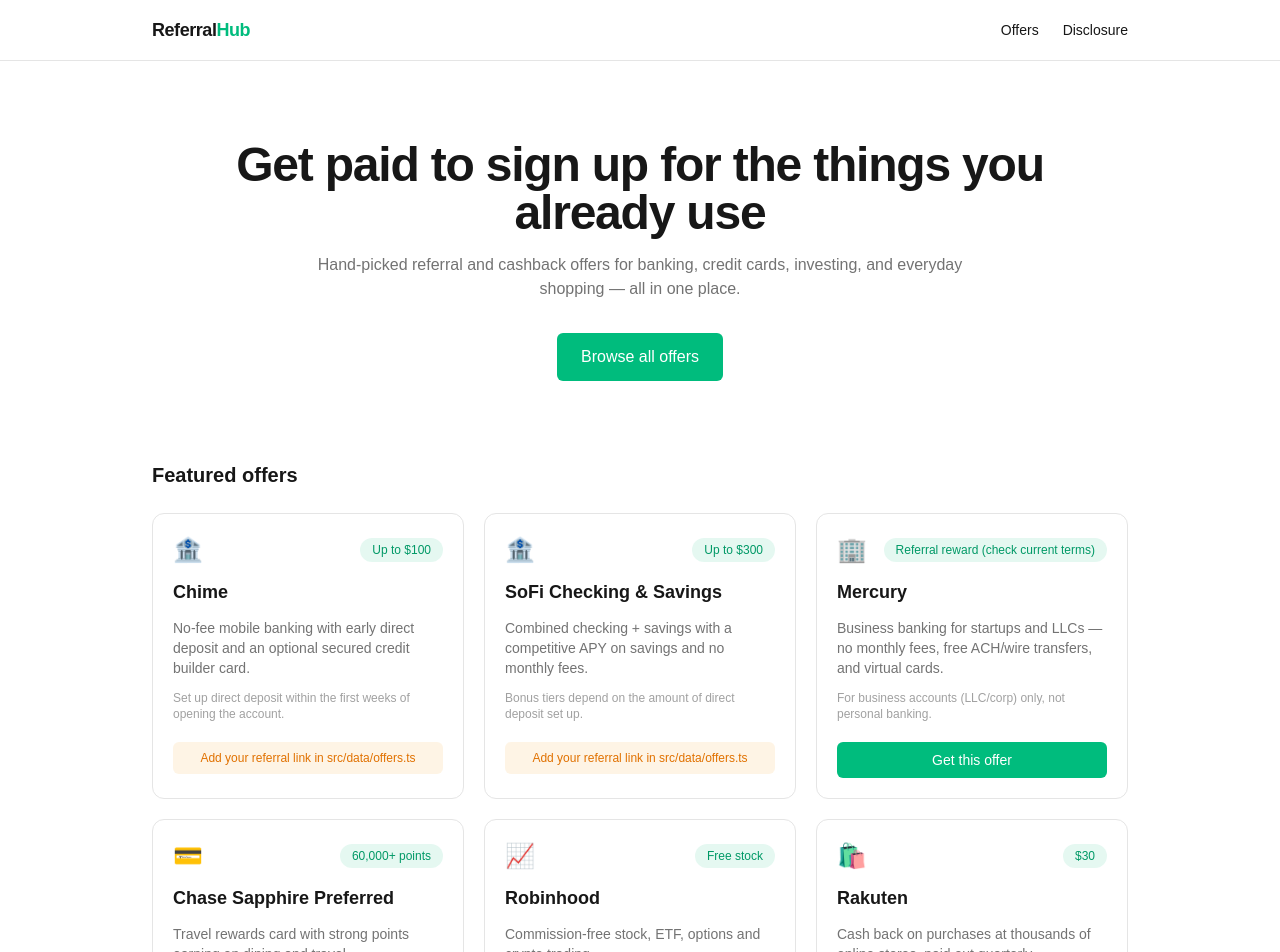
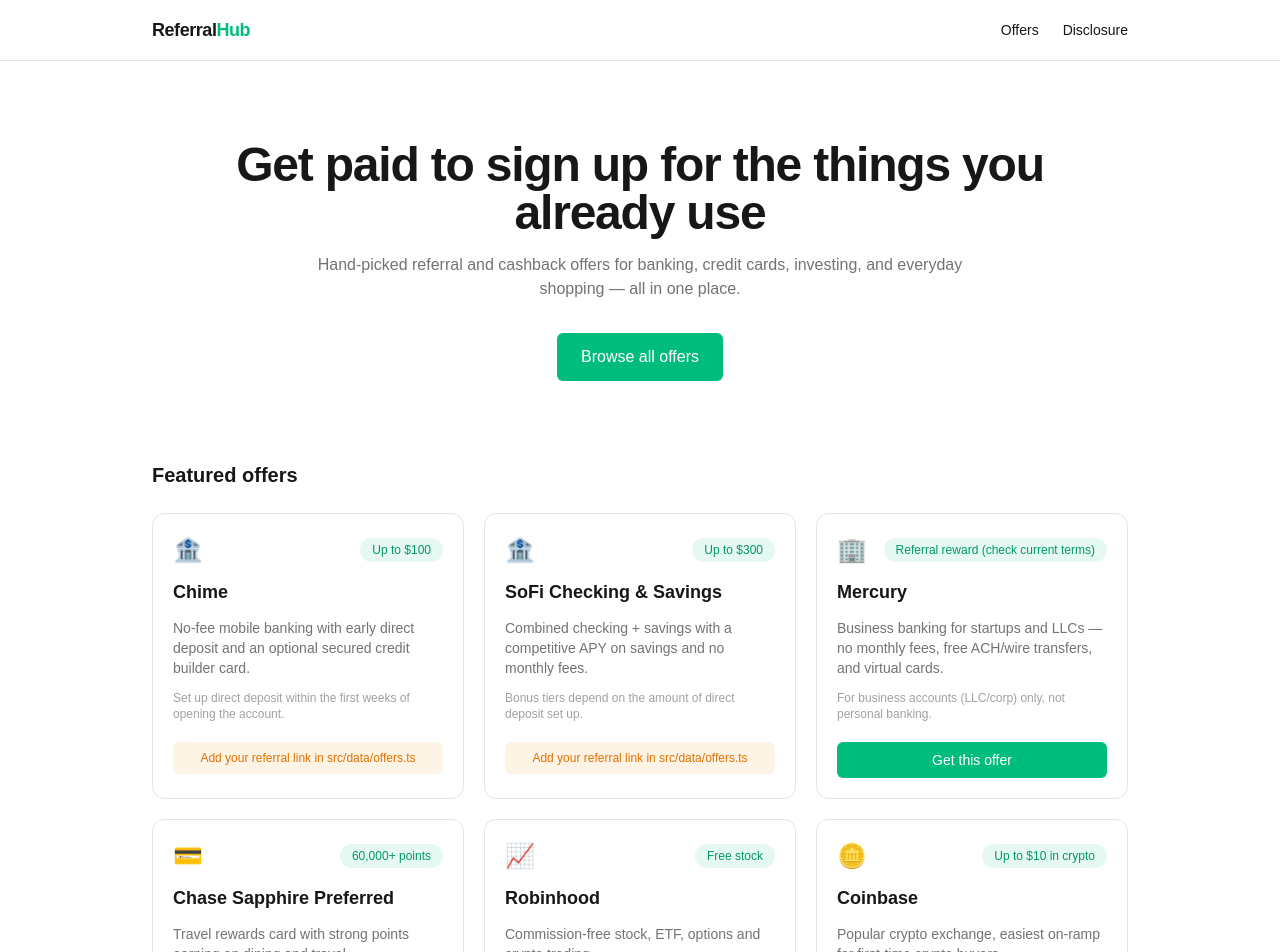
Before and after one commit to skippermaquina-del/referalhub, a Next.js app: page / in a window 1280 px wide. Shown: the top 952 px of the page. Built offline with nearby package versions, Linux system fonts and the light colour scheme.

Commit message:
Add real referral links for SoFi loans, Coinbase, and Coinbase Advanced
SoFi: personal loan, student loan refi, medical student loan refi, private student loan

```diff
--- a/src/data/offers.ts
+++ b/src/data/offers.ts
@@ -76,6 +76,50 @@
     referralUrl: "REPLACE_ME",
   },
   {
+    slug: "sofi-personal-loan",
+    name: "SoFi Personal Loan",
+    category: "banking",
+    emoji: "💵",
+    bonus: "$300",
+    description: "Fixed-rate personal loans with no fees, used for debt consolidation or big expenses.",
+    requirements: "Bonus paid out after your loan funds.",
+    referralUrl:
+      "https://www.sofi.com/invite/personal-loans?gcp=e3b9eef6-70e1-42b1-829d-90d635636a69&isAliasGcp=false",
+  },
+  {
+    slug: "sofi-student-loan-refi",
+    name: "SoFi Student Loan Refinance",
+    category: "banking",
+    emoji: "🎓",
+    bonus: "$300",
+    description: "Refinance student loans for a lower rate, with no origination or prepayment fees.",
+    requirements: "Welcome bonus paid out after your refinanced loan funds.",
+    referralUrl:
+      "https://www.sofi.com/invite/student-loans?gcp=4468b8a1-4488-4ec2-922a-42661870c2f6&isAliasGcp=false",
+  },
+  {
+    slug: "sofi-medical-student-loan-refi",
+    name: "SoFi Medical Student Loan Refinance",
+    category: "banking",
+    emoji: "🩺",
+    bonus: "$1,000",
+    description: "Special low rates on student loan refinancing for doctors and dentists.",
+    requirements: "For medical/dental professionals only. Bonus paid out after your refinanced loan funds.",
+    referralUrl:
+      "https://www.sofi.com/invite/medical-student-loans?gcp=8c279c9e-7bf0-4ef6-a4fb-7d32031e570a&isAliasGcp=false",
+  },
+  {
+    slug: "sofi-private-student-loan",
+    name: "SoFi Private Student Loan",
+    category: "banking",
+    emoji: "📚",
+    bonus: "$300",
+    description: "Private student loans with competitive rates and flexible repayment options.",
+    requirements: "Bonus paid out after your loan funds.",
+    referralUrl:
+      "https://www.sofi.com/invite/private-student-loans?gcp=ba3bcca9-30ed-4686-9329-bdaf70930ea3&isAliasGcp=false",
+  },
+  {
     slug: "mercury",
     name: "Mercury",
     category: "banking",
@@ -137,7 +181,18 @@
     bonus: "Up to $10 in crypto",
     description: "Popular crypto exchange, easiest on-ramp for first-time crypto buyers.",
     requirements: "Complete identity verification and trade or hold a qualifying amount.",
-    referralUrl: "REPLACE_ME",
+    referralUrl: "https://coinbase.com/join/THJ3KDP?src=ios-link",
+    featured: true,
+  },
+  {
+    slug: "coinbase-advanced",
+    name: "Coinbase Advanced",
+    category: "investing",
+    emoji: "📊",
+    bonus: "Lower trading fees",
+    description: "Coinbase's advanced trading interface — order types and lower fees for active traders.",
+    requirements: "Complete identity verification to start trading.",
+    referralUrl: "https://advanced.coinbase.com/join/RRPS6FB",
   },
   {
     slug: "webull",
```
